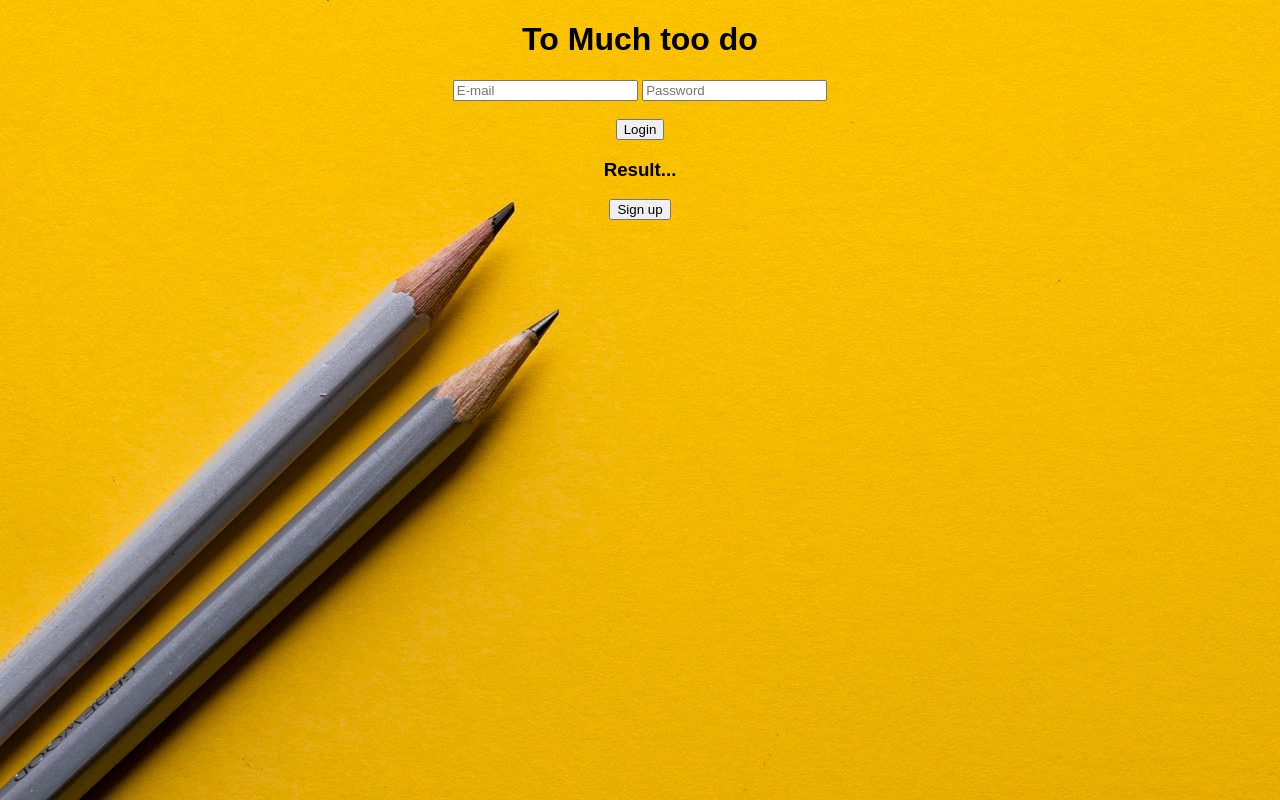
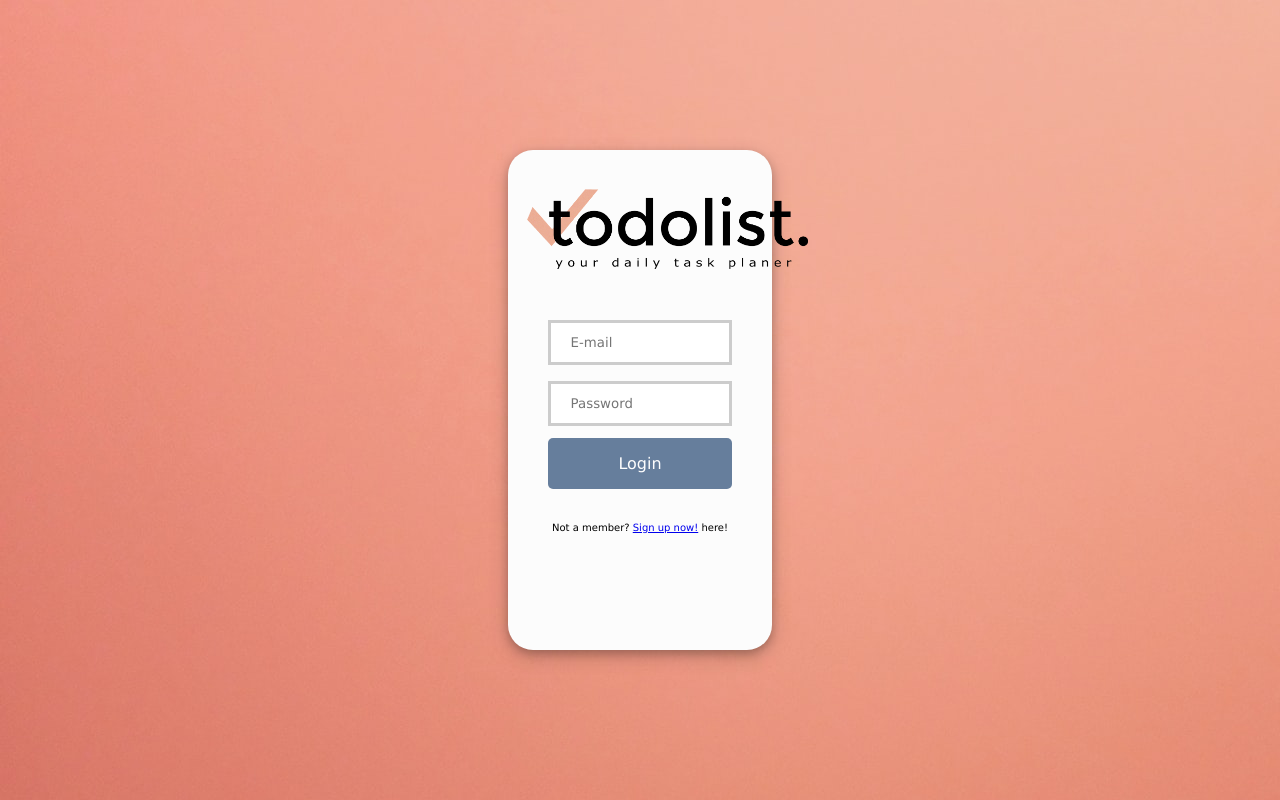
Before and after one commit to Fossegrimn/Toomuchtodo, a website: page Client/userlogin.html in a window 1280 px wide. Drawn offline with Linux system fonts and the light colour scheme.

Commit message:
Loginpage/signup css

```diff
--- a/Client/index.css
+++ b/Client/index.css
@@ -1,21 +1,87 @@
 *{
-    font-family: sans-serif;
+    font-family: Verdana, Geneva, Tahoma, sans-serif;
     box-sizing: border-box;
 }
 
 body {
-    background-image: url("../Client/images/back.jpg");
+    background-image: url("../Client/images/back_2.jpg");
     text-align: center;
 }
 
-#firstSideBox {
-    background-color: ivory;
-    margin-left: 550px;
-    margin-right: 550px;
-    margin-top: 200px;
+.firstSideBox #logo {
+    margin-right: 30px;
+}
+.firstSideBox #SignupP {
+    font-size: x-small;
+}
+
+.firstSideBox {
+    background-color: rgb(252, 252, 252);
+    margin-left: 500px;
+    margin-right: 500px;
+    margin-top: 150px;
     height: 500px;
     padding-top: 20px;
     box-shadow: 0 4px 8px 0 rgba(0, 0, 0, 0.2), 0 6px 20px 0 rgba(0, 0, 0, 0.19);
     border-color: grey;
+    border-radius: 25px;
+}
 
+
+#inpEmail {
+    width: 70%;
+    padding: 12px 20px;
+    margin: 8px 0;
+    box-sizing: border-box;
+    border: 3px solid #ccc;
+    -webkit-transition: 0.5s;
+    transition: 0.5s;
+    outline: none;
+  }
+
+#inpPasswrd {
+    width: 70%;
+    padding: 12px 20px;
+    margin: 8px 0;
+    box-sizing: border-box;
+    border: 3px solid #ccc;
+    -webkit-transition: 0.5s;
+    transition: 0.5s;
+    outline: none;
+  }
+
+.btnLogin {
+        background-color: rgb(4, 43, 94);
+        border: none;
+        color: white;
+        padding: 16px 32px;
+        text-align: center;
+        font-size: 16px;
+        margin: 4px 2px;
+        opacity: 0.6;
+        transition: 0.3s;
+        display: inline-block;
+        text-decoration: none;
+        cursor: pointer;
+        border-radius: 5px;
+        width: 70%;
 }
+
+.btnCreate {
+        background-color: rgb(4, 43, 94);
+        border: none;
+        color: white;
+        padding: 16px 32px;
+        text-align: center;
+        font-size: 16px;
+        margin: 4px 2px;
+        opacity: 0.6;
+        transition: 0.3s;
+        display: inline-block;
+        text-decoration: none;
+        cursor: pointer;
+        border-radius: 5px;
+        width: 70%;
+        font-family: Verdana, Geneva, Tahoma, sans-serif;
+}
+.btnLogin:hover {opacity: 1}
--- a/Client/userlogin.html
+++ b/Client/userlogin.html
@@ -9,15 +9,19 @@
 </head>
 
 <body>
-
-        <h1>To Much too do</h1>
-        <input type="text" id="inpEmail" placeholder="E-mail">
+    <div class="firstSideBox">
+        <img id="logo" src="../Client/images/logo_3.png" width="300px" height="100px">
+        <br><br><br>
+        <input type="text" id="inpEmail" placeholder="E-mail"> <br>
         <input type="text" id="inpPasswrd" placeholder="Password">
+        <br>
+        <button class="btnLogin">Login</button>
+        <!--<h3 id="txtResult">Result...</h3>-->
         <br><br>
-        <button id="btnLogin">Login</button>
-        <h3 id="txtResult">Result...</h3>
-        <a href="usercreate.html"><button> Sign up </button></a>
-
+        <div id="SignupP">
+            <p>Not a member? <a href="usercreate.html">Sign up now!</a> here!</p>
+        </div>
+    </div>
 </body>
 
     <script>
@@ -60,6 +64,10 @@
             catch (err) {
                 console.log(err);
             }
+
+            btnLogin.addEventListener("click", function(evt){
+                window.location.href = "travellist";
+            });
         });
 
 </script>
--- a/server.js
+++ b/server.js
@@ -30,7 +30,7 @@ app.get('/travel', async function (req, res) {
     let sql = 'SELECT * FROM travel WHERE userid = §1';
     let values = [logindata.userid];
     try {
-        let result = await pool.query(sql);
+        let result = await pool.query(sql, values);
         res.status(200).json(result.rows); //send response
     }
     catch(err) {
```
Also changed, not shown: Client/usercreate.html (+5 -3 lines), Client/images/Login-Form-v1-by-Colorlib.webp (added), Client/images/back_2.jpg (added), Client/images/logo.png (added), Client/images/logo_2.png (added), Client/images/logo_3.png (added), 5 other files.
